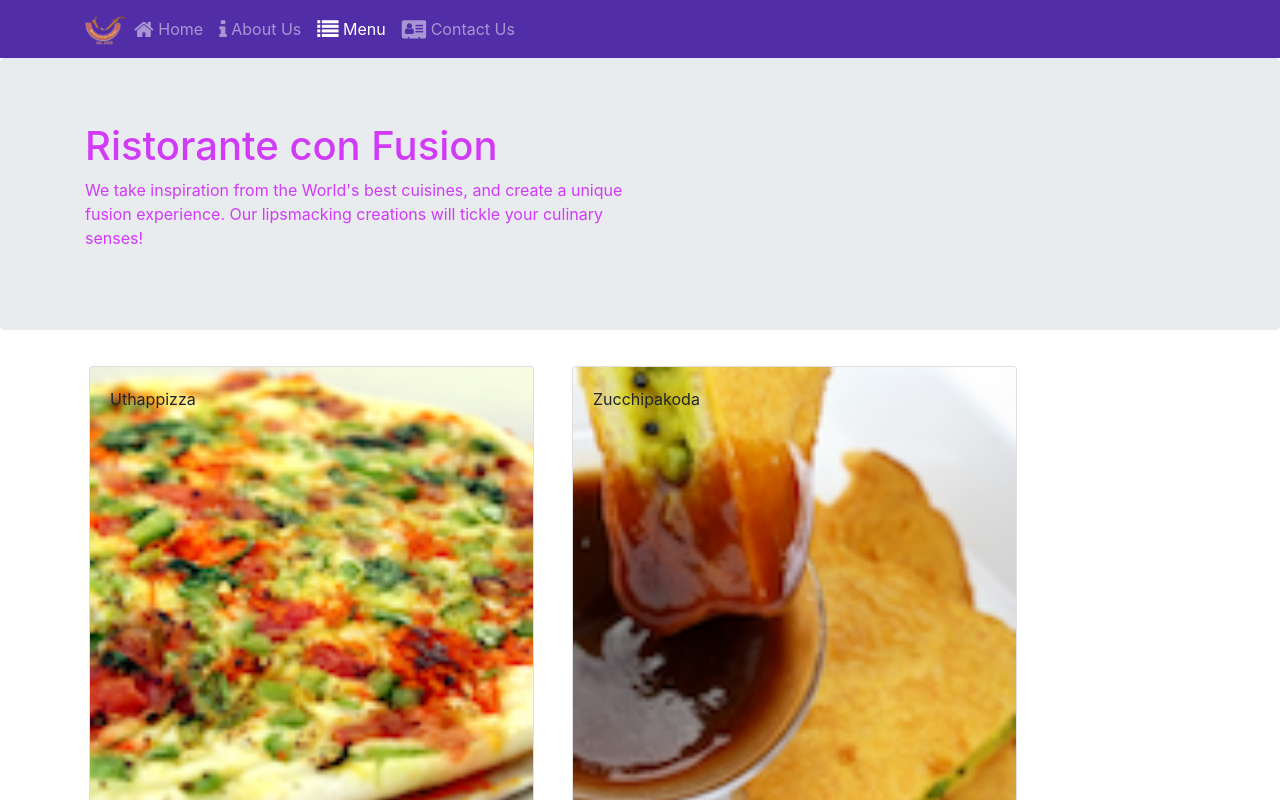
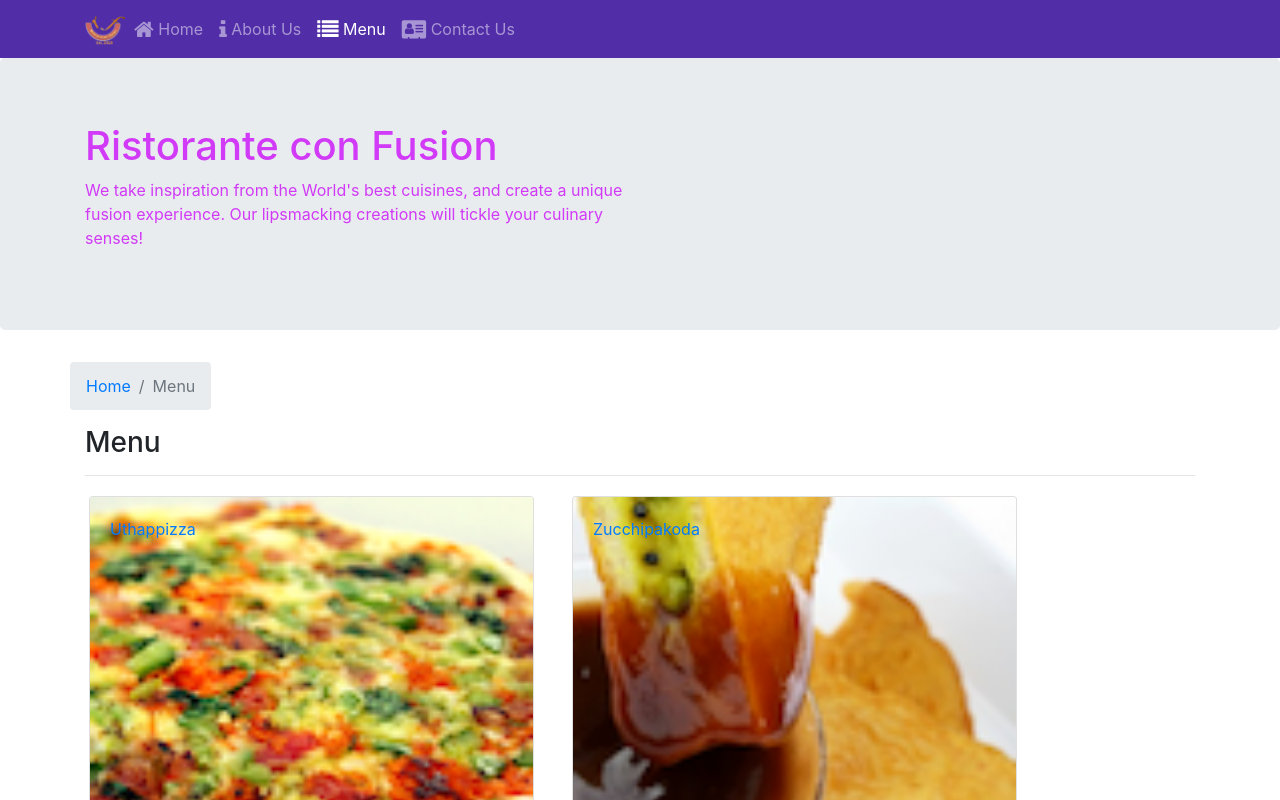
Before and after one commit to Daniyal-Naeem/MyReactApp, a React (Create React App) app: page /menu in a window 1280 px wide. Shown: the top 800 px of the page. Built offline with nearby package versions, Linux system fonts and the light colour scheme.

Commit message:
Single page App 2

```diff
--- a/src/components/ContactComponent.js
+++ b/src/components/ContactComponent.js
@@ -1,8 +1,21 @@
 import React from 'react';
+import { Breadcrumb, BreadcrumbItem } from 'reactstrap';
+import { Link } from 'react-router-dom';
+
 
 function Contact(props) {
     return(
         <div className="container">
+            <div className="row">
+                <Breadcrumb>
+                    <BreadcrumbItem><Link to="/home">Home</Link></BreadcrumbItem>
+                    <BreadcrumbItem active>Contact Us</BreadcrumbItem>
+                </Breadcrumb>
+                <div className="col-12">
+                    <h3>Contact Us</h3>
+                    <hr />
+                </div>
+            </div>
             <div className="row row-content">
                 <div className="col-12">
                 <h3>Location Information</h3>
--- a/src/components/DishdetailComponent.js
+++ b/src/components/DishdetailComponent.js
@@ -1,5 +1,7 @@
 import React from 'react';
-import { Card, CardImg, CardText, CardBody, CardTitle } from 'reactstrap';
+import { Card, CardImg, CardText, CardBody,
+  CardTitle, Breadcrumb, BreadcrumbItem } from 'reactstrap';
+import { Link } from 'react-router-dom';
 
 function RenderDish({ dish }) {
   if (dish != null) {
@@ -44,19 +46,29 @@
 
 const DishDetail = (props) => {
   console.log('DishDetail component render is invoked');
-  if (!props.dish) {
-    return (
-      <div></div>
-    );
-  }
+  if (props.dish  != null)
+
   return (
     <div className="container">
-      <div className="row">
+    <div className="row">
+        <Breadcrumb>
+
+            <BreadcrumbItem><Link to="/menu">Menu</Link></BreadcrumbItem>
+            <BreadcrumbItem active>{props.dish.name}</BreadcrumbItem>
+        </Breadcrumb>
+        <div className="col-12">
+            <h3>{props.dish.name}</h3>
+            <hr />
+        </div>
+    </div>
+    <div className="row">
         <div className="col-12 col-md-5 m-1">
-          <RenderDish dish={props.dish} />
+            <RenderDish dish={props.dish} />
         </div>
-        <RenderComments comments={props.dish.comments} />
-      </div>
+        <div className="col-12 col-md-5 m-1">
+            <RenderComments comments={props.comments} />
+        </div>
+    </div>
     </div>
   );
 }
--- a/src/components/MainComponent.js
+++ b/src/components/MainComponent.js
@@ -1,6 +1,5 @@
 import React, { Component } from 'react';
 import Menu from './MenuComponent';
-import Dishdetail from './DishdetailComponent';
 import { DISHES } from '../shared/dishes';
 import Header from './HeaderComponent';
 import Footer from './FooterComponent';
@@ -10,6 +9,7 @@
 import { COMMENTS } from '../shared/comments';
 import { PROMOTIONS } from '../shared/promotions';
 import { LEADERS } from '../shared/leaders';
+import DishDetail from './DishdetailComponent';
 
 class Main extends Component {
 
@@ -40,6 +40,13 @@
       );
     }
 
+    const DishWithId = ({match}) => {
+      return(
+          <DishDetail dish={this.state.dishes.filter((dish) => dish.id === parseInt(match.params.dishId,10))[0]}
+            comments={this.state.comments.filter((comment) => comment.dishId === parseInt(match.params.dishId,10))} />
+      );
+    }
+
     return (
       <div>
 
@@ -48,6 +55,7 @@
         <Route path='/home' component={HomePage} />
         <Route exact path='/menu' component={() => <Menu dishes={this.state.dishes} />} />
         <Route exact path='/contactus' component={Contact} />
+        <Route path='/menu/:dishId' component={DishWithId} />
         <Redirect to="/home" />
         </Switch>
 
--- a/src/components/MenuComponent.js
+++ b/src/components/MenuComponent.js
@@ -1,15 +1,17 @@
 import React from 'react';
 import { Card, CardImg, CardImgOverlay,
-    CardTitle } from 'reactstrap';
+    CardTitle, Breadcrumb, BreadcrumbItem } from 'reactstrap';
+import { Link } from 'react-router-dom';
 
     function RenderMenuItem ({dish, onClick}) {
         return (
-            <Card
-                onClick={() => onClick(dish.id)}>
+            <Card>
+                <Link to={`/menu/${dish.id}`} >
                     <CardImg width="100%" src={dish.image} alt={dish.name} />
                     <CardImgOverlay>
                         <CardTitle>{dish.name}</CardTitle>
                     </CardImgOverlay>
+                </Link>
             </Card>
         );
     }
@@ -19,13 +21,23 @@
         const menu = props.dishes.map((dish) => {
             return (
                 <div className="col-12 col-md-5 m-1"  key={dish.id}>
-                    <RenderMenuItem dish={dish} onClick={props.onClick} />
+                    <RenderMenuItem dish={dish}  />
                 </div>
             );
         });
 
         return (
             <div className="container">
+            <div className="row">
+                <Breadcrumb>
+                    <BreadcrumbItem><Link to="/home">Home</Link></BreadcrumbItem>
+                    <BreadcrumbItem active>Menu</BreadcrumbItem>
+                </Breadcrumb>
+                <div className="col-12">
+                    <h3>Menu</h3>
+                    <hr />
+                </div>
+            </div>
             <div className="row">
                 {menu}
             </div>
```
Lines whose indentation alone changed are shown as unchanged.
